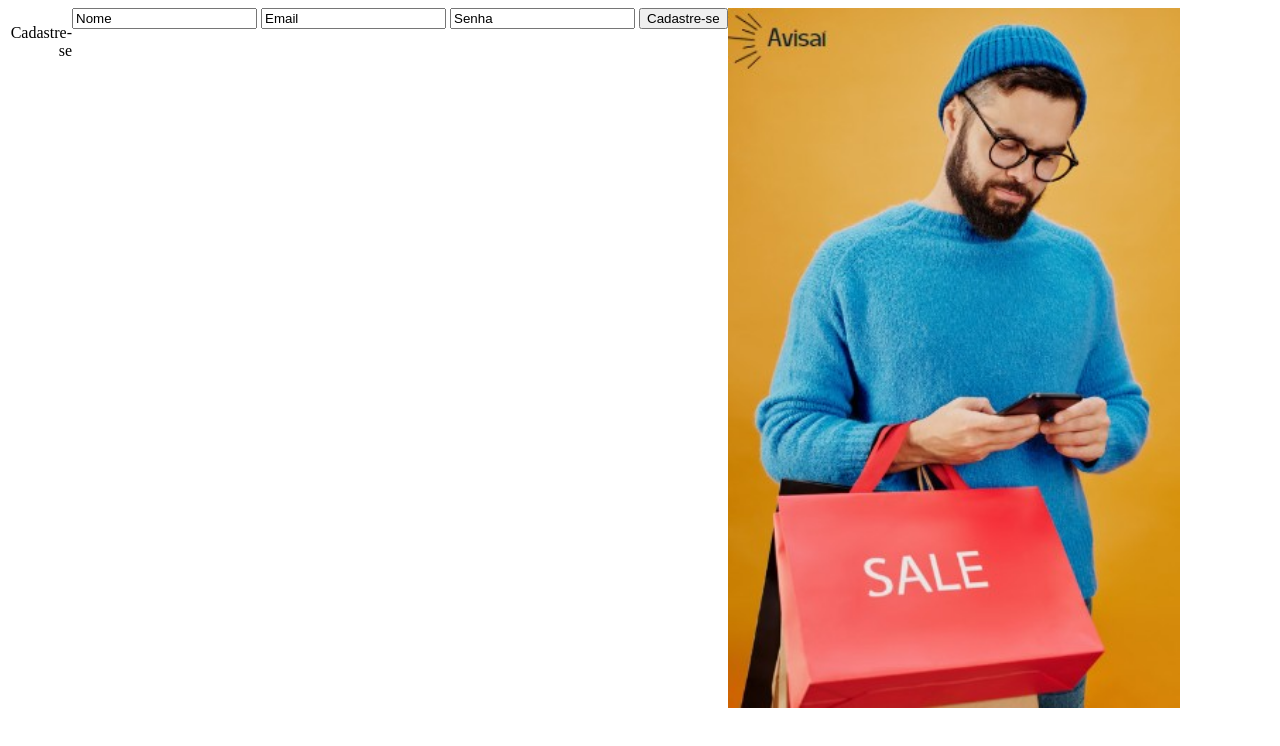
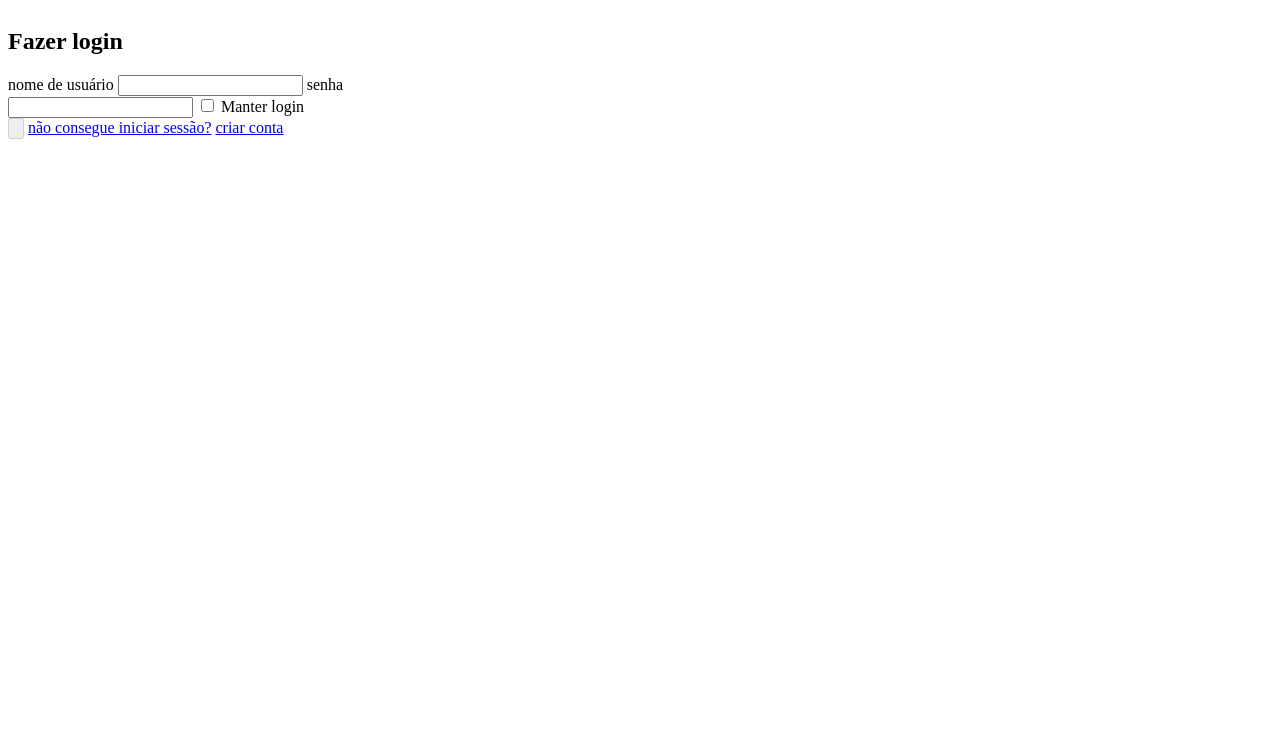
Before and after one commit to Gabrielsszz/Avisa-_website, a plain HTML site: page cadastro.html in a window 1280 px wide. Drawn offline with Linux system fonts and the light colour scheme.

Commit message:
mudança geral no html

```diff
--- a/cadastro.html
+++ b/cadastro.html
@@ -1,34 +1,57 @@
 <!DOCTYPE html>
 <html lang="pt">
+
 <head>
-    <meta charset="UTF-8">
-    <meta http-equiv="X-UA-Compatible" content="IE=edge">
-    <meta name="viewport" content="width=device-width, initial-scale=1.0">
-    <meta name="document" content="pagina de cadastro plataforma avisai">
-    <link rel="stylesheet" href="style.css">
-    <title>Document</title>
+  <meta charset="UTF-8" />
+  <meta http-equiv="X-UA-Compatible" content="IE=edge" />
+  <meta name="viewport" content="width=device-width, initial-scale=1.0" />
+  <meta name="document" content="pagina de cadastro plataforma avisai" />
+  <link rel="stylesheet" href="style.css" />
+  <script src="./script.js" defer></script>
+  <title>Avisai</title>
 </head>
 
 <body>
-    <header>
-        <p>Cadastre-se</p>
-   </header>
 
-    <main>
-        <section class="conteiner">
-            <input type="text" value="Nome" onfocus="this.value='';" class="name">
-            <input type="text" value="Email" onfocus="this.value='';" class="email">
-            <input type="text" value="Senha" onfocus="this.value='';" class="senha">
-            <input type="button" value="Cadastre-se">
-        </section>
-    </main>
-    <section class="img">
-        <div>
-            <img src="pictures/imagemprojeto.jpeg" alt="imagem avisaí">
-        </div>
+  <main>
+    <section class="login">
+      <div class="wrapper">
+
+        <h1 class="logintitle">Fazer login</h1>
+
+        <label class="loginlabel">
+          <span>nome de usuário</span>
+          <input type="text" name="username" class="input" />
+        </label>
+
+        <label class="loginlabel">
+          <span>senha</span>
+          <input type="password" name="password" class="input" />
+        </label>
+
+        <label class="loginlabel--checkbox">
+          <input type="checkbox" class="input--checkbox" />
+          Manter login
+        </label>
+      </div>
+
+      <div class="wrapper">
+        <button type="button" class="loginbutton" disabled>
+          <svg xmlns="http://www.w3.org/2000/svg" viewBox="0 0 448 512">
+            <path
+              d="M438.6 278.6l-160 160C272.4 444.9 264.2 448 256 448s-16.38-3.125-22.62-9.375c-12.5-12.5-12.5-32.75 0-45.25L338.8 288H32C14.33 288 .0016 273.7 .0016 256S14.33 224 32 224h306.8l-105.4-105.4c-12.5-12.5-12.5-32.75 0-45.25s32.75-12.5 45.25 0l160 160C451.1 245.9 451.1 266.1 438.6 278.6z" />
+          </svg>
+        </button>
+
+        <a href="#" class="loginlink">não consegue iniciar sessão?</a>
+        <a href="#" class="login__link">criar conta</a>
+      </div>
     </section>
-    <footer>
 
-    </footer>
+  </main>
+  </section>
+
+  <footer></footer>
 </body>
+
 </html>
```
